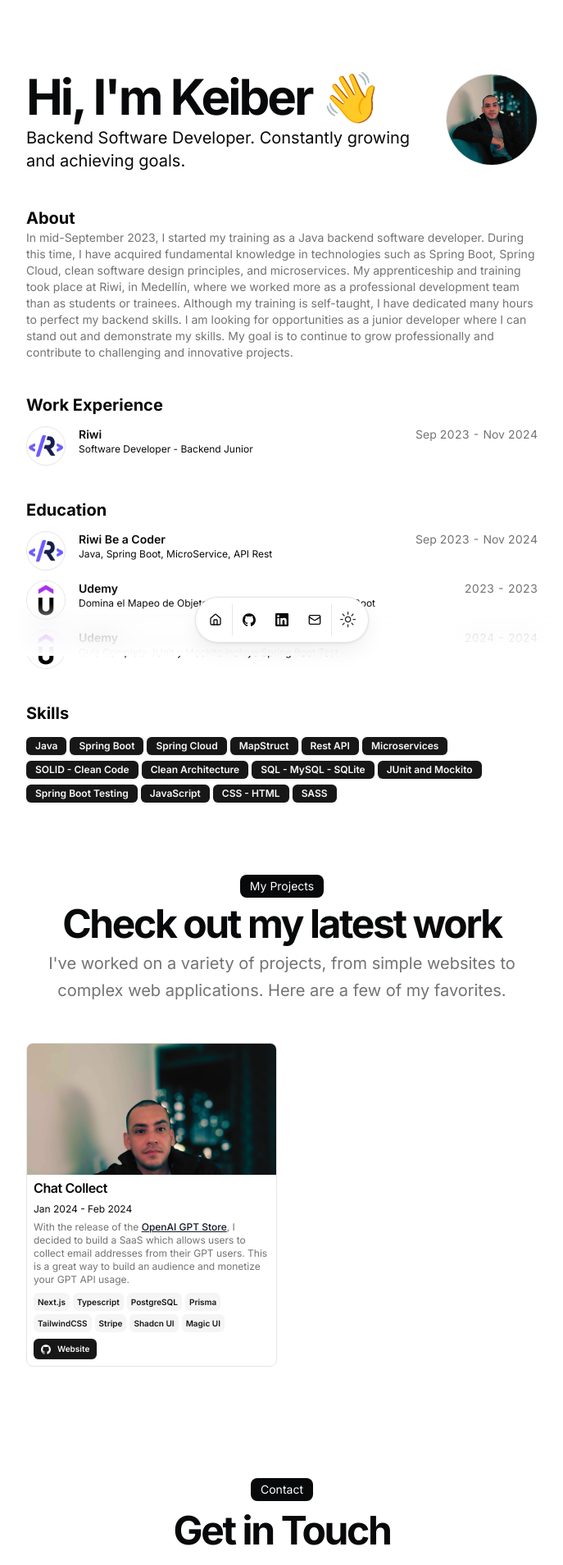
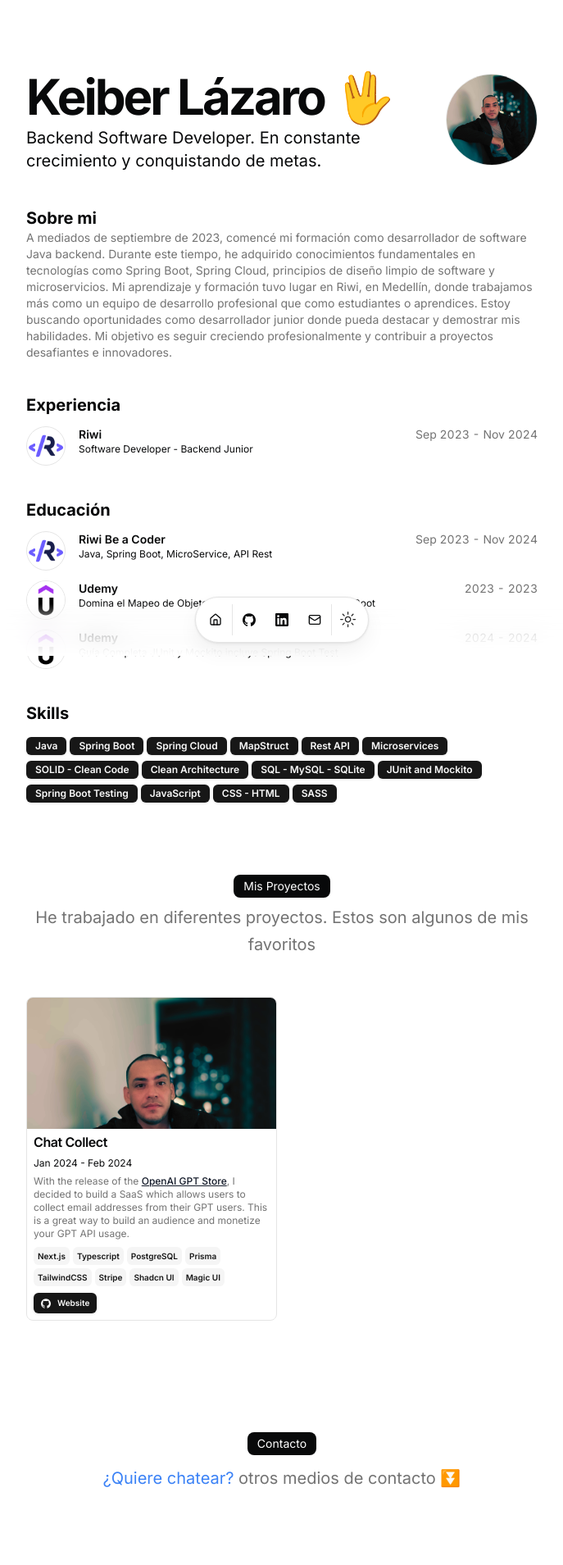
Before and after one commit to KeiberLLB/PortafolioKeiber, a Next.js app: page / in a window 1280 px wide. Shown: the top 1909 px of the page at 82% size, without its empty margins (296-983 px from the left). Built offline with nearby package versions, Linux system fonts and the light colour scheme.

Commit message:
completado, faltan los proyectos

```diff
--- a/src/app/page.tsx
+++ b/src/app/page.tsx
@@ -22,7 +22,7 @@ export default function Page() {
                 delay={BLUR_FADE_DELAY}
                 className="text-3xl font-bold tracking-tighter sm:text-5xl xl:text-6xl/none"
                 yOffset={8}
-                text={`Hi, I'm ${DATA.name.split(" ")[0]} 👋`}
+                text={`${DATA.name} 🖖`}
               />
               <BlurFadeText
                 className="max-w-[600px] md:text-xl"
@@ -41,7 +41,7 @@ export default function Page() {
       </section>
       <section id="about">
         <BlurFade delay={BLUR_FADE_DELAY * 3}>
-          <h2 className="text-xl font-bold">About</h2>
+          <h2 className="text-xl font-bold">Sobre mi</h2>
         </BlurFade>
         <BlurFade delay={BLUR_FADE_DELAY * 4}>
           <Markdown className="prose max-w-full text-pretty font-sans text-sm text-muted-foreground dark:prose-invert">
@@ -52,7 +52,7 @@ export default function Page() {
       <section id="work">
         <div className="flex min-h-0 flex-col gap-y-3">
           <BlurFade delay={BLUR_FADE_DELAY * 5}>
-            <h2 className="text-xl font-bold">Work Experience</h2>
+            <h2 className="text-xl font-bold">Experiencia</h2>
           </BlurFade>
           {DATA.work.map((work, id) => (
             <BlurFade
@@ -77,7 +77,7 @@ export default function Page() {
       <section id="education">
         <div className="flex min-h-0 flex-col gap-y-3">
           <BlurFade delay={BLUR_FADE_DELAY * 7}>
-            <h2 className="text-xl font-bold">Education</h2>
+            <h2 className="text-xl font-bold">Educación</h2>
           </BlurFade>
           {DATA.education.map((education, id) => (
             <BlurFade
@@ -117,15 +117,11 @@ export default function Page() {
             <div className="flex flex-col items-center justify-center space-y-4 text-center">
               <div className="space-y-2">
                 <div className="inline-block rounded-lg bg-foreground text-background px-3 py-1 text-sm">
-                  My Projects
+                  Mis Proyectos
                 </div>
-                <h2 className="text-3xl font-bold tracking-tighter sm:text-5xl">
-                  Check out my latest work
-                </h2>
+
                 <p className="text-muted-foreground md:text-xl/relaxed lg:text-base/relaxed xl:text-xl/relaxed">
-                  I&apos;ve worked on a variety of projects, from simple
-                  websites to complex web applications. Here are a few of my
-                  favorites.
+                  He trabajado en diferentes proyectos. Estos son algunos de mis favoritos
                 </p>
               </div>
             </div>
@@ -158,21 +154,18 @@ export default function Page() {
           <BlurFade delay={BLUR_FADE_DELAY * 16}>
             <div className="space-y-3">
               <div className="inline-block rounded-lg bg-foreground text-background px-3 py-1 text-sm">
-                Contact
+                Contacto
               </div>
-              <h2 className="text-3xl font-bold tracking-tighter sm:text-5xl">
-                Get in Touch
-              </h2>
+
               <p className="mx-auto max-w-[600px] text-muted-foreground md:text-xl/relaxed lg:text-base/relaxed xl:text-xl/relaxed">
-                Want to chat? Just shoot me a dm{" "}
+                {" "}
                 <Link
-                  href={DATA.contact.social.X.url}
+                  href={DATA.contact.tel}
                   className="text-blue-500 hover:underline"
                 >
-                  with a direct question on twitter
+                  ¿Quiere chatear?
                 </Link>{" "}
-                and I&apos;ll respond whenever I can. I will ignore all
-                soliciting.
+                otros medios de contacto ⏬
               </p>
             </div>
           </BlurFade>
--- a/src/data/resume.tsx
+++ b/src/data/resume.tsx
@@ -8,9 +8,9 @@ export const DATA = {
   location: "Medellín, Colombia",
   locationLink: "https://www.google.com/maps/place/Medell%C3%ADn",
   description:
-    "Backend Software Developer. Constantly growing and achieving goals.",
+    "Backend Software Developer. En constante crecimiento y conquistando de metas.",
   summary:
-    'In mid-September 2023, I started my training as a Java backend software developer. During this time, I have acquired fundamental knowledge in technologies such as Spring Boot, Spring Cloud, clean software design principles, and microservices. My apprenticeship and training took place at Riwi, in Medellín, where we worked more as a professional development team than as students or trainees. Although my training is self-taught, I have dedicated many hours to perfect my backend skills. I am looking for opportunities as a junior developer where I can stand out and demonstrate my skills. My goal is to continue to grow professionally and contribute to challenging and innovative projects.',
+    'A mediados de septiembre de 2023, comencé mi formación como desarrollador de software Java backend. Durante este tiempo, he adquirido conocimientos fundamentales en tecnologías como Spring Boot, Spring Cloud, principios de diseño limpio de software y microservicios. Mi aprendizaje y formación tuvo lugar en Riwi, en Medellín, donde trabajamos más como un equipo de desarrollo profesional que como estudiantes o aprendices. Estoy buscando oportunidades como desarrollador junior donde pueda destacar y demostrar mis habilidades. Mi objetivo es seguir creciendo profesionalmente y contribuir a proyectos desafiantes e innovadores.',
   avatarUrl: "/me.jpg",
   skills: [
     "Java",
@@ -34,7 +34,7 @@ export const DATA = {
   ],
   contact: {
     email: "leandro1991.9@gmail.com",
-    tel: "+573138319975",
+    tel: "tel:+573138319975",
     social: {
       GitHub: {
         name: "GitHub",
@@ -84,7 +84,7 @@ export const DATA = {
       start: "Sep 2023",
       end: "Nov 2024",
       description:
-        "I acquired fundamental knowledge in backend development using Java and Spring Boot. I developed and maintained scalable microservices using Spring Cloud, ensuring system integrity and efficiency. I implemented SOLID principles and design patterns to ensure clean and maintainable code. I collaborated in a team environment, working closely with colleagues to design and implement effective solutions. I participated in code review and debugging sessions to improve software quality and share knowledge with the team.",
+        "Adquirí conocimientos fundamentales en desarrollo backend usando Java y Spring Boot. Desarrollé y mantuve microservicios escalables usando Spring Cloud, asegurando la integridad y eficiencia del sistema. Implementé principios SOLID y patrones de diseño para garantizar un código limpio y mantenible. Colaboré en un entorno de equipo, trabajando estrechamente con colegas para diseñar e implementar soluciones efectivas. Participé en sesiones de revisión y depuración de código para mejorar la calidad del software y compartir conocimientos con el equipo.",
     },
   ],
   education: [
```
